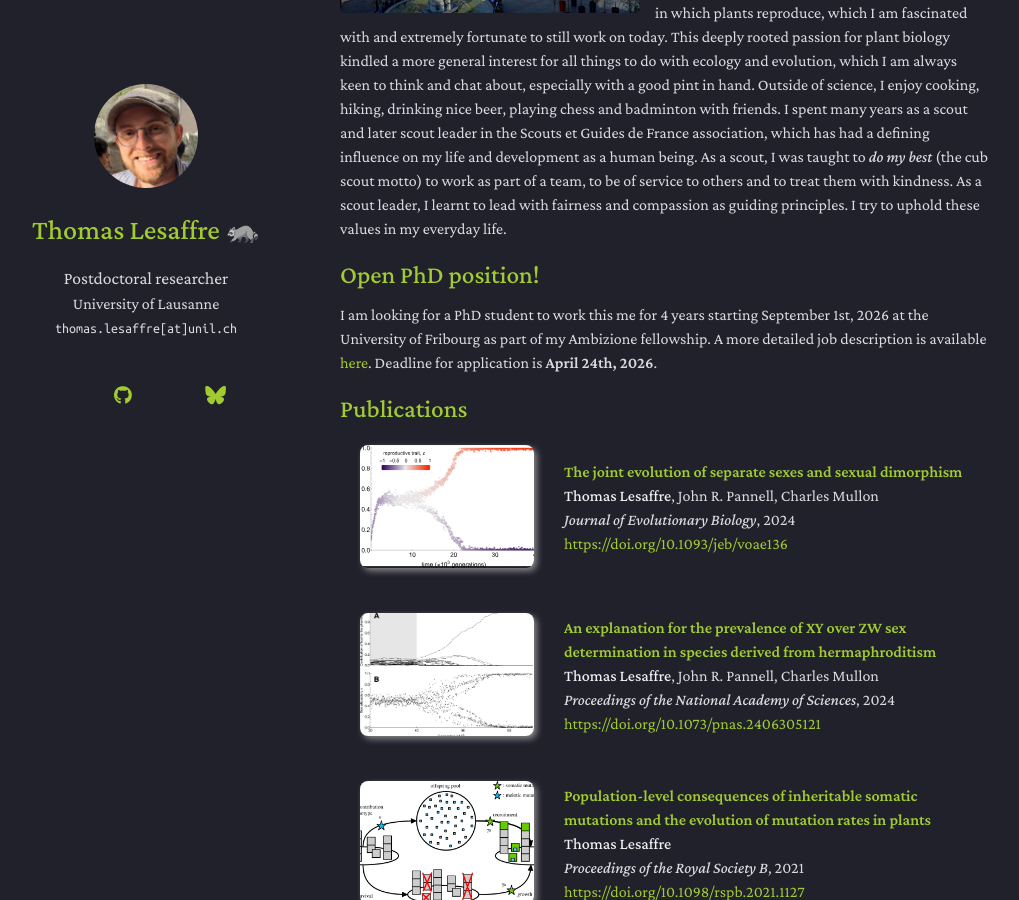
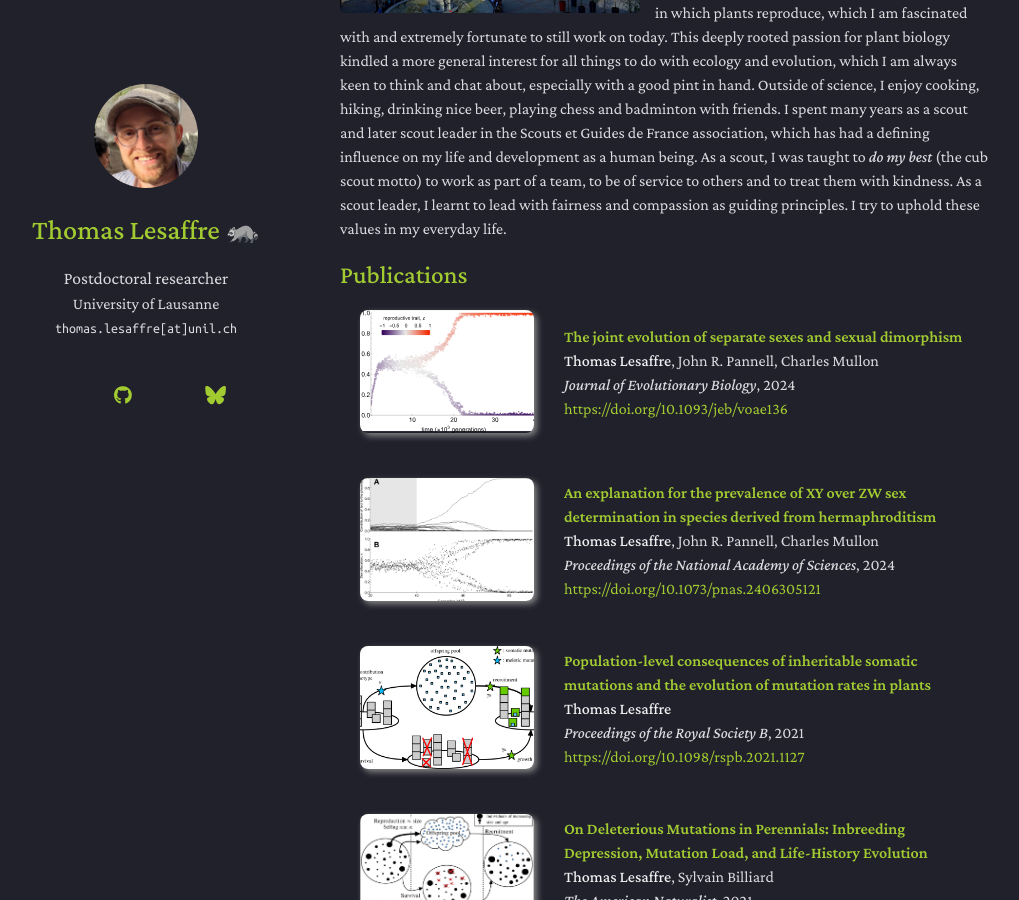
Before and after one commit to Thomas-Lesaffre/thomas-lesaffre.github.io, a Jekyll site: the page built from index.md, in a window 1280 px wide and 900 px high, scrolled down 641 px. Shown: the whole window, without its empty margins (130-1149 px from the left). Built offline with Jekyll 4.4.1, drawn with Linux system fonts in a browser that asks for light colours; a style sheet for code colours, icons or effects is not loaded; our own code applies the rules of GitHub Pages for plain Markdown files.

Commit message:
Update index.md

```diff
--- a/index.md
+++ b/index.md
@@ -12,10 +12,6 @@ I am a theoretical evolutionary biologist. I obtained my PhD from the University
 
 <a href="https://en.wikipedia.org/wiki/Lille" target="_blank"><img SRC="./assets/img/lille.JPG" ALIGN="left" width=300px style = "margin-right: 15px;" class="wdn-strect rounded-corners"></a> I was born in 1994 in Lille (France), where I grew up and studied until I got my PhD and moved to Lausanne (Switzerland) in October 2021. My becoming an evolutionary biologist has a lot to do with my grandfather, who was a professor in plant evolutionary ecology at the University of Lille. He introduced me to the wonders of plant evolution, and in particular to the astounding diversity of ways in which plants reproduce, which I am fascinated with and extremely fortunate to still work on today. This deeply rooted passion for plant biology kindled a more general interest for all things to do with ecology and evolution, which I am always keen to think and chat about, especially with a good pint in hand. Outside of science, I enjoy cooking, hiking, drinking nice beer, playing chess and badminton with friends. I spent many years as a scout and later scout leader in the Scouts et Guides de France association, which has had a defining influence on my life and development as a human being. As a scout, I was taught to <em>do my best</em> (the cub scout motto) to work as part of a team, to be of service to others and to treat them with kindness. As a scout leader, I learnt to lead with fairness and compassion as guiding principles. I try to uphold these values in my everyday life.
 
-## Open PhD position!
-
-I am looking for a PhD student to work this me for 4 years starting September 1st, 2026 at the University of Fribourg as part of my Ambizione fellowship. A more detailed job description is available [here](assets/files/PhD_UniFribourg_TheoreticalEvolutionaryBiology.pdf). Deadline for application is <b>April 24th, 2026</b>.
-
 {% include_relative _includes/publications.md %}
 
 {% include_relative _includes/preprints.md %}
```
